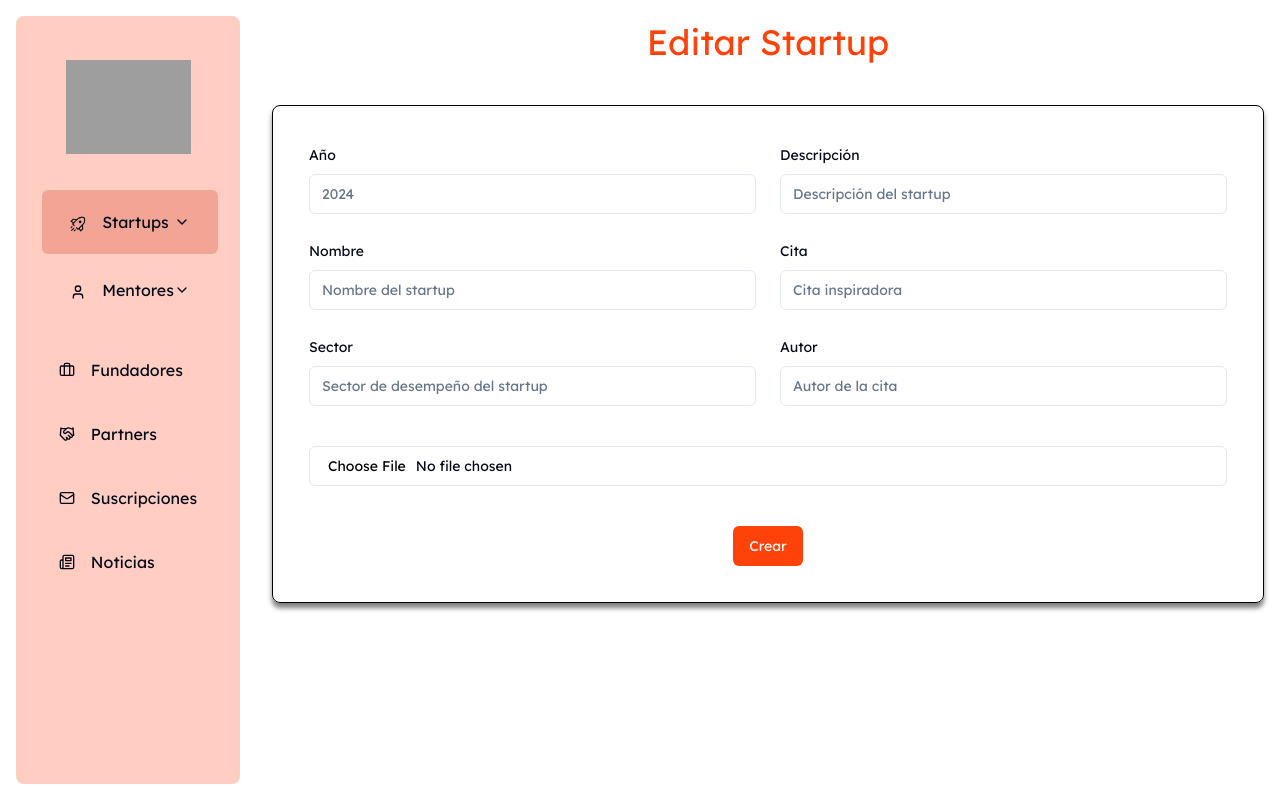
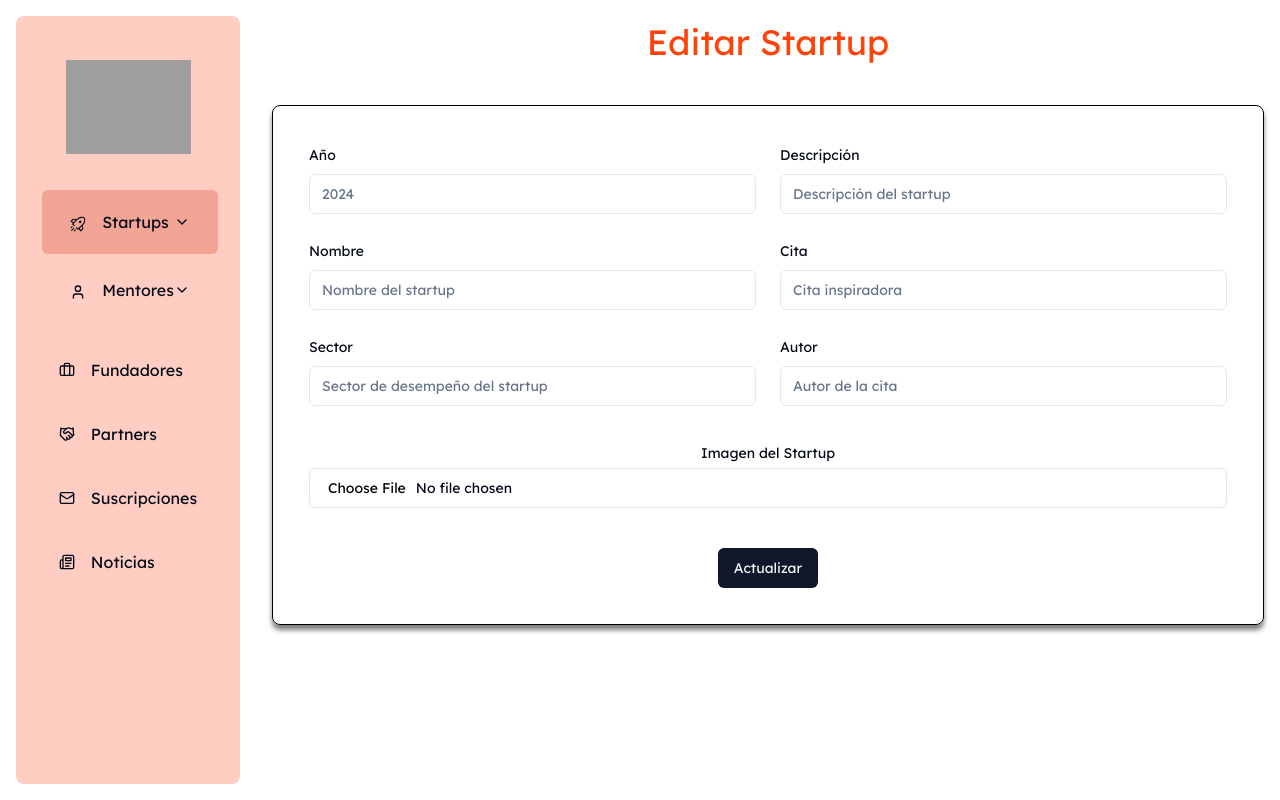
Before and after one commit to BelenA25/pista8-admin, a Next.js app: page /startups/edit/1 in a window 1280 px wide. Built offline with nearby package versions, Linux system fonts and the light colour scheme; no server answers; the database is empty; grey boxes are pictures that could not be loaded.

Commit message:
The startups form was improved

```diff
--- a/src/components/StartupForm.tsx
+++ b/src/components/StartupForm.tsx
@@ -3,7 +3,7 @@
 import { useForm } from "react-hook-form";
 import { zodResolver } from "@hookform/resolvers/zod";
 import { Button } from "@/components/ui/button";
-import { Form } from "@/components/ui/form";
+import { Form, FormLabel } from "@/components/ui/form";
 import { toast } from "sonner";
 import { useRouter } from "next/navigation";
 import { useEffect, useState } from "react";
@@ -24,7 +24,8 @@ export default function StartupForm({ startupId }: StartupFormProps) {
     const router = useRouter();
     const [selectedFile, setSelectedFile] = useState<File | null>(null);
     const [isUploading, setIsUploading] = useState(false);
-
+    const [startupImage, setStartupImage] = useState<File | null>(null);
+    const [startupImageUrl, setStartupImageUrl] = useState<string | null>(null);
 
     const form = useForm<StartupFormValues>({
         resolver: zodResolver(startupSchema),
@@ -49,6 +50,7 @@ export default function StartupForm({ startupId }: StartupFormProps) {
                         quote: startupData.quote || "",
                         author: startupData.author,
                     });
+                    setStartupImageUrl(startupData.imageUrl);
                 }
             });
         }
@@ -60,7 +62,7 @@ export default function StartupForm({ startupId }: StartupFormProps) {
     };
     const onSubmit = async (values: StartupFormValues) => {
         setIsUploading(true);
-        let imageUrl = "";
+        let imageUrl = startupImageUrl || "";
 
         if (selectedFile) {
             const storageRef = ref(storage, `images/${selectedFile.name}`);
@@ -105,6 +107,8 @@ export default function StartupForm({ startupId }: StartupFormProps) {
 
         } catch (error) {
             toast.error("Error al enviar el formulario");
+        } finally {
+            setIsUploading(false);
         }
     };
     return (
@@ -123,11 +127,52 @@ export default function StartupForm({ startupId }: StartupFormProps) {
                             <TextField control={form.control} fieldName="author" label="Autor" placeholder="Autor de la cita" />
                         </div>
                     </div>
-                    <div className="flex justify-center mt-4">
-                        <Input type="file" id="image" onChange={handleFileChange} accept="image/*" />
+                    <div className="flex items-center justify-center mt-4 flex-col">
+                        <FormLabel className="mb-2 text-center">Imagen del Startup</FormLabel>
+                        {startupImageUrl ? (
+                            <div className="mb-4">
+                                <img
+                                    src={startupImageUrl}
+                                    alt="Imagen del Startup"
+                                    className="w-32 h-32 object-cover border rounded-lg mx-auto" />
+                                <Input type="file" onChange={handleFileChange} accept="image/*" />
+                            </div>
+                        ) : (
+                            <Input type="file" onChange={handleFileChange} accept="image/*" />
+                        )}
                     </div>
                     <div className="flex justify-center mt-4">
-                        <Button type="button" className="bg-custom-orange text-white" onClick={form.handleSubmit(onSubmit)}> Crear </Button>
+                        <Button type="button" onClick={form.handleSubmit(onSubmit)} disabled={isUploading}>
+                            {isUploading ? (
+                                <>
+                                    <svg
+                                        className="animate-spin h-5 w-5 mr-3 text-white"
+                                        xmlns="http://www.w3.org/2000/svg"
+                                        fill="none"
+                                        viewBox="0 0 24 24"
+                                    >
+                                        <circle
+                                            className="opacity-25"
+                                            cx="12"
+                                            cy="12"
+                                            r="10"
+                                            stroke="currentColor"
+                                            strokeWidth="4"
+                                        >
+                                        </circle>
+                                        <path
+                                            className="opacity-75"
+                                            fill="currentColor"
+                                            d="M4 12a8 8 0 0116 0H4z"
+                                        >
+                                        </path>
+                                    </svg>
+                                    {startupId ? 'Actualizando...' : 'Creando...'}
+                                </>
+                            ) : (
+                                <>{startupId ? 'Actualizar' : 'Crear'}</>
+                            )}
+                        </Button>
                     </div>
                 </Form>
             </div>
```
